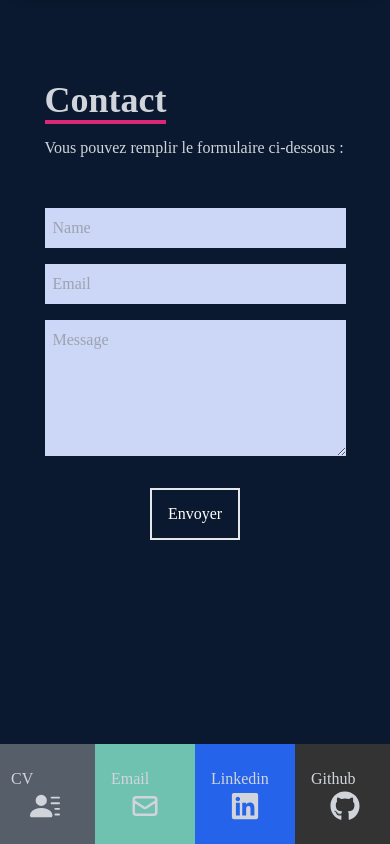
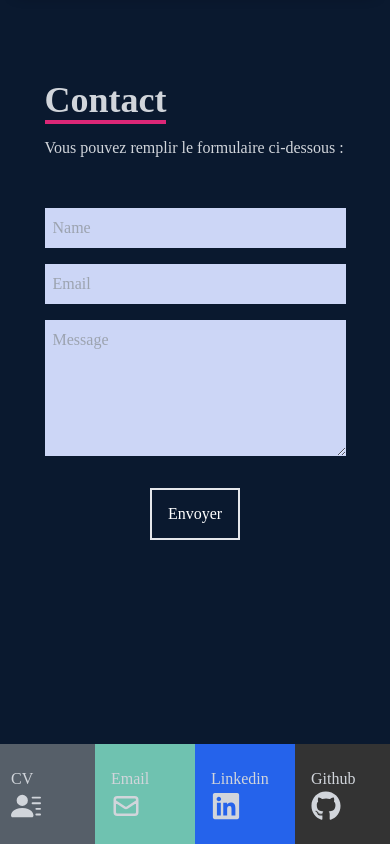
Before and after one commit to Pmasquilier/portfolio-react-app, a React (Create React App) app: page / in a window 390 px wide. Shown: the part 3490-4334 px from the top of the page. Built offline with nearby package versions, Linux system fonts and the light colour scheme.

Commit message:
Refactoring social icons

```diff
--- a/src/components/Contact.jsx
+++ b/src/components/Contact.jsx
@@ -1,5 +1,5 @@
 import React from "react";
-import SocialIconMobiles from "./SocialIcons/SocialIconsMobile";
+import SocialIcons from "./SocialIcons/SocialIcons";
 
 const Contact = () => {
   return (
@@ -46,7 +46,7 @@ const Contact = () => {
           </button>
         </form>
       </div>
-      <SocialIconMobiles></SocialIconMobiles>
+      <SocialIcons className="md:hidden"></SocialIcons>
     </div>
   );
 };
--- a/src/components/Navbar.jsx
+++ b/src/components/Navbar.jsx
@@ -3,7 +3,7 @@ import React, { useState } from "react";
 import { FaBars, FaTimes } from "react-icons/fa";
 
 import { Link } from "react-scroll";
-import SocialIconsDesktop from "./SocialIcons/SocialIconsDesktop";
+import SocialIcons from "./SocialIcons/SocialIcons";
 
 const Navbar = () => {
   const [nav, setNav] = useState(false);
@@ -88,7 +88,9 @@ const Navbar = () => {
       </ul>
 
       {/* social icons */}
-      <SocialIconsDesktop></SocialIconsDesktop>
+      <div className="hidden md:flex">
+        <SocialIcons></SocialIcons>
+      </div>
     </div>
   );
 };
--- a/src/components/SocialIcons/SocialIconsMobile.jsx
+++ b/src/components/SocialIcons/SocialIcons.jsx
@@ -4,44 +4,44 @@ import { FaGithub, FaLinkedin } from "react-icons/fa";
 import { HiOutlineMail } from "react-icons/hi";
 import SocialIcon from "./SocialIcon";
 
-function SocialIconsMobile() {
+function SocialIcons() {
   return (
-    <div className="relative flex flex-row bg-[#0a192f] mb md:hidden ">
-      <ul className="flex w-full justify-evenly">
+    <div
+      className="relative flex flex-row bg-[#0a192f]
+    md:flex md:fixed md:flex-col md:top-[35%] md:left-0 bg-transparent"
+    >
+      <ul className="flex w-full justify-evenly md:block">
         <SocialIcon
           background="bg-[#565F69]"
           linkUrl="CV_pierre_masquilier.pdf"
         >
           CV
-          <BsFillPersonLinesFill
-            className="m-auto"
-            size={30}
-          ></BsFillPersonLinesFill>
+          <BsFillPersonLinesFill size={30}></BsFillPersonLinesFill>
         </SocialIcon>
         <SocialIcon
           background="bg-[#6FC2B0]"
           linkUrl="mailto:pierremasquilier.pro@gmail.com"
         >
           Email
-          <HiOutlineMail className="m-auto" size={30}></HiOutlineMail>
+          <HiOutlineMail size={30}></HiOutlineMail>
         </SocialIcon>
         <SocialIcon
           background="bg-blue-600"
           linkUrl="https://www.linkedin.com/in/pierre-masquilier-50216b149"
         >
           Linkedin
-          <FaLinkedin className="m-auto" size={30}></FaLinkedin>
+          <FaLinkedin size={30}></FaLinkedin>
         </SocialIcon>
         <SocialIcon
           background="bg-[#333333]"
           linkUrl="https://github.com/Pmasquilier"
         >
           Github
-          <FaGithub className="m-auto" size={30}></FaGithub>
+          <FaGithub size={30}></FaGithub>
         </SocialIcon>
       </ul>
     </div>
   );
 }
 
-export default SocialIconsMobile;
+export default SocialIcons;
--- a/src/components/SocialIcons/SocialIconsDesktop.jsx
+++ /dev/null
@@ -1,44 +0,0 @@
-import React from "react";
-import { BsFillPersonLinesFill } from "react-icons/bs";
-import { FaGithub, FaLinkedin } from "react-icons/fa";
-import { HiOutlineMail } from "react-icons/hi";
-import SocialIcon from "./SocialIcon";
-
-function SocialIconsDesktop() {
-  return (
-    <div className="hidden md:flex md:fixed md:flex-col md:top-[35%] md:left-0">
-      <ul>
-        <SocialIcon
-          background="bg-[#565F69]"
-          linkUrl="CV_pierre_masquilier.pdf"
-        >
-          CV
-          <BsFillPersonLinesFill size={30}></BsFillPersonLinesFill>
-        </SocialIcon>
-        <SocialIcon
-          background="bg-[#6FC2B0]"
-          linkUrl="mailto:pierremasquilier.pro@gmail.com"
-        >
-          Email
-          <HiOutlineMail size={30}></HiOutlineMail>
-        </SocialIcon>
-        <SocialIcon
-          background="bg-blue-600"
-          linkUrl="https://www.linkedin.com/in/pierre-masquilier-50216b149"
-        >
-          Linkedin
-          <FaLinkedin size={30}></FaLinkedin>
-        </SocialIcon>
-        <SocialIcon
-          background="bg-[#333333]"
-          linkUrl="https://github.com/Pmasquilier"
-        >
-          Github
-          <FaGithub size={30}></FaGithub>
-        </SocialIcon>
-      </ul>
-    </div>
-  );
-}
-
-export default SocialIconsDesktop;
```
